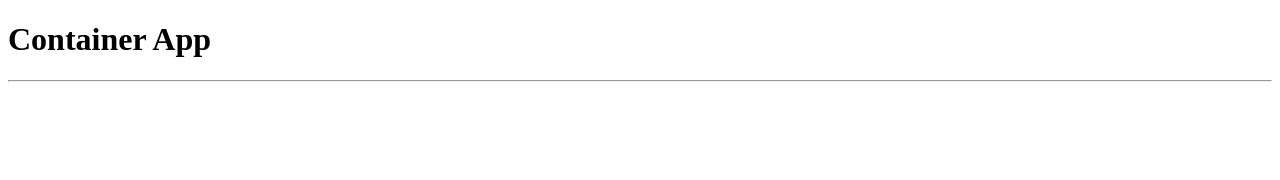
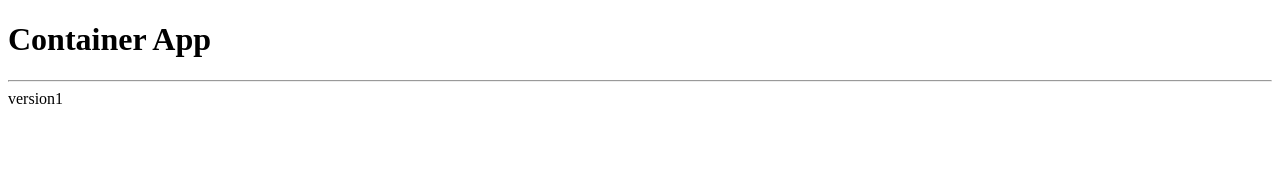
Before and after one commit to ivanKoretskyy/mfe_container, a React app: page / in a window 1280 px wide. Shown: the top 180 px of the page. Built offline with nearby package versions, Linux system fonts and the light colour scheme.

Commit message:
Added version

```diff
--- a/src/App.js
+++ b/src/App.js
@@ -7,6 +7,7 @@ export default () => {
     <div>
         <h1>Container App</h1>
         <hr />
+        <div>version1</div>
         {/* <MarketingApp /> */}
     </div>
   );
```
